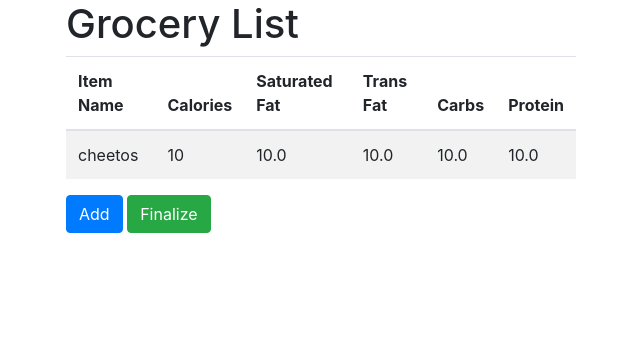
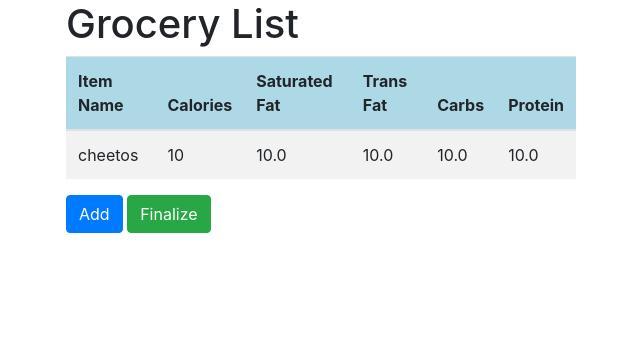
Before and after one commit to shrutibala1/BetterCart, a Django app: page / in a window 1280 px wide. Shown: the part 56-420 px from the top of the page, without its empty margins (319-959 px from the left). Run offline with Django 4.2, Linux system fonts and the light colour scheme; data comes from the database, SQL or seed files in the repository; some libraries are stand-ins or nearby versions.

Commit message:
commiting background changes for UI

```diff
--- a/mysite/BetterCart/templates/BetterCart/grocerylist.html
+++ b/mysite/BetterCart/templates/BetterCart/grocerylist.html
@@ -14,6 +14,7 @@
                 </tr>
             </thead>
             <tbody>
+
                 {% for item in items %}
                     <tr>
                         <td>{{ item.item_name }}</td>
@@ -28,5 +29,10 @@
         </table>
         <button type="button" class="btn btn-primary" onclick="window.location.href='/BetterCart/add-item'">Add</button>
         <button type="button" class="btn btn-success" onclick="window.location.href='/finalize-list'">Finalize</button>
+        <style>
+            .table thead {
+                background-color: lightblue;
+            }
+        </style>
     </div>
 {% endblock %}
```
